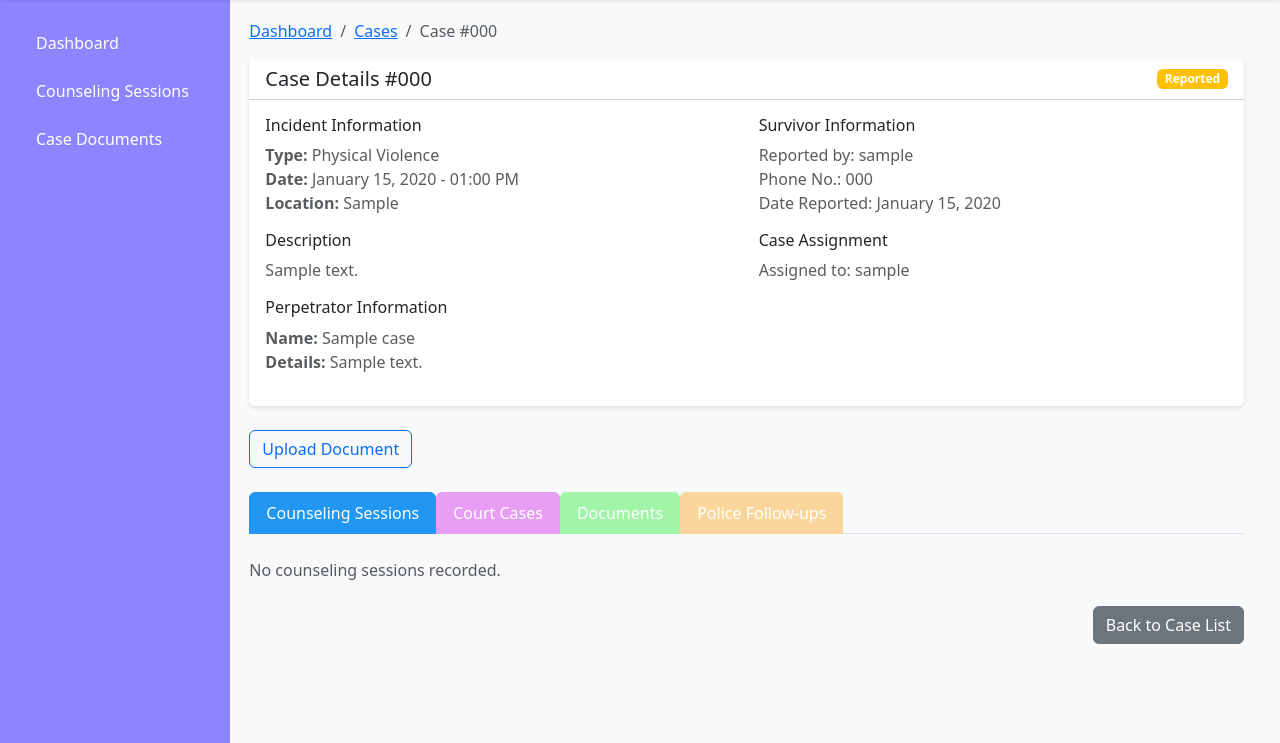
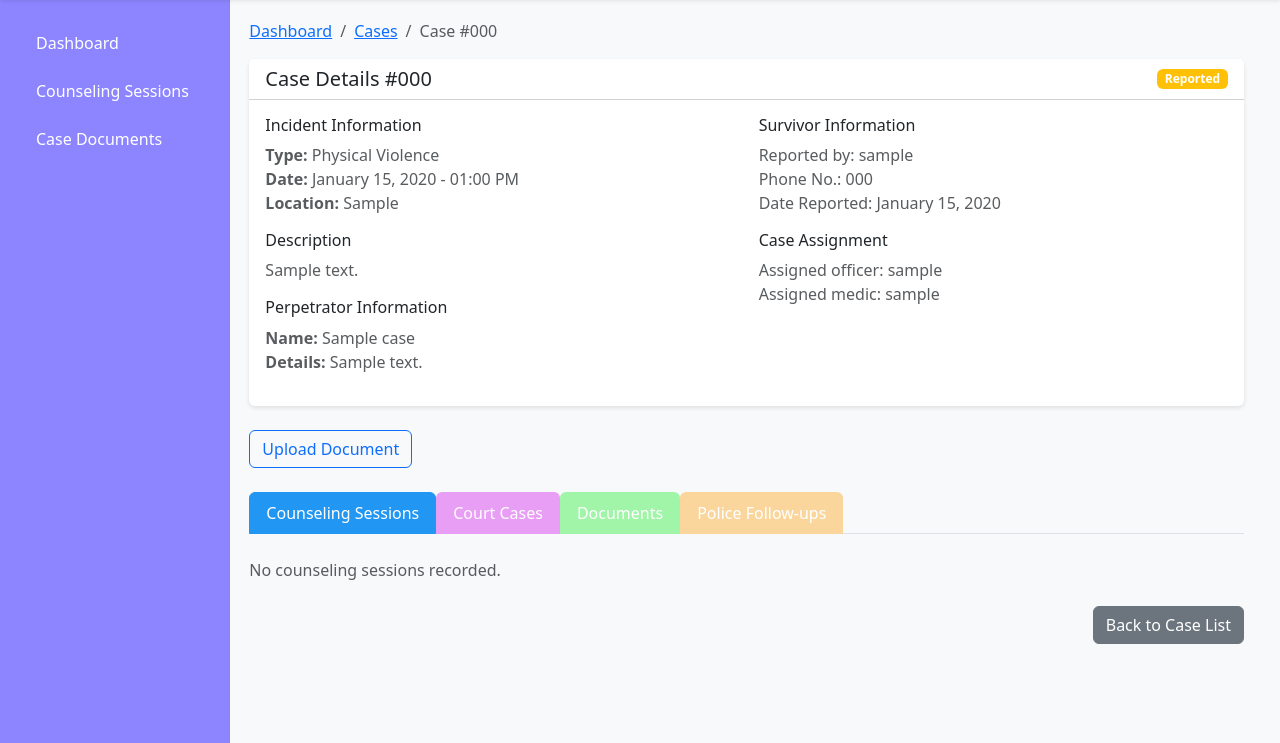
Before and after one commit to ezraopande/Salmaa, a Django app: page /cases/1/ in a window 1280 px wide. Shown: the part 57-800 px from the top of the page. Run offline with Django 3.2, Linux system fonts and the light colour scheme; a user stored in the database is signed in; tables that the repository leaves empty hold one stand-in row (values such as "Sample post"); data that the repository does not hold is empty.

Commit message:
update case management templates and views for medical officer role; adjust document upload and case assignment displays

```diff
--- a/cases/admin.py
+++ b/cases/admin.py
@@ -8,7 +8,7 @@ class CaseDocumentInline(admin.TabularInline):
 
 @admin.register(Case)
 class CaseAdmin(admin.ModelAdmin):
-    list_display = ("id", "survivor", "status", "incident_date", "incident_type", "assigned_officer", "assigned_medic")
+    list_display = ("case_number", "survivor", "status", "incident_date", "incident_type", "assigned_officer", "assigned_medic")
     list_filter = ("status", "incident_date", "incident_type")
     search_fields = ("survivor__username", "description")
     inlines = [CaseDocumentInline]
--- a/cases/templates/cases/case_detail.html
+++ b/cases/templates/cases/case_detail.html
@@ -63,8 +63,13 @@
 
                     <h6>Case Assignment</h6>
                     <p class="text-muted">
-                        {% if case.assigned_officer %}
-                            Assigned to: {{ case.assigned_officer.get_username }}
+                        {% if case.assigned_officer and case.assigned_medic %}
+                            Assigned officer: {{ case.assigned_officer.get_username }} <br>
+                            Assigned medic: {{ case.assigned_medic.username }}
+                        {% elif case.assigned_officer %}
+                            Assigned officer: {{ case.assigned_officer.get_username }}
+                        {% elif case.assigned_medic %}
+                            Assigned medic: {{ case.assigned_medic.username }}
                         {% else %}
                             Not yet assigned
                         {% endif %}
@@ -114,14 +119,15 @@
                         <i class="bi bi-plus-circle"></i> Add Follow-up
                     </a>
                 {% endif %}
-                {% if user.role == 'medical_officer' %}
-                    <a href="{% url 'add_police_followup' case.id %}" class="btn btn-outline-primary">
-                        <i class="bi bi-plus-circle"></i> Add Medical report
-                    </a>
-                {% endif %}
 
                 <a href="{% url 'upload_case_document' case.id %}" class="btn btn-outline-primary">
-                    <i class="bi bi-upload"></i> Upload Document
+                    <i class="bi bi-upload"></i>
+                    {% if user.role == 'medical_officer' %}
+                        Add Medical Report
+                    {% else %}
+                        Upload Document
+                    {% endif %}
+
                 </a>
             </div>
         </div>
--- a/cases/views.py
+++ b/cases/views.py
@@ -437,6 +437,11 @@ def case_documents(request):
         documents = CaseDocument.objects.filter(
             case__assigned_officer=request.user
         ).distinct()
+    elif request.user.role == 'medical_officer':
+        # Service providers see documents for cases they're counseling
+        documents = CaseDocument.objects.filter(
+            case__assigned_medic=request.user
+        ).distinct()
     else:
         documents = CaseDocument.objects.none()
 
--- a/templates/base.html
+++ b/templates/base.html
@@ -312,7 +312,7 @@
                             </a>
                         </li>
                         {% endif %}
-                        {% if user.role != "law_enforcement" %}
+                        {% if user.role in "officer survivor" %}
                         <li class="nav-item">
                             <a class="nav-link" href="{% url 'counseling_sessions' %}">
                                 Counseling Sessions
```
Also changed, not shown: cases/templates/cases/upload_document.html (+7 -1 lines), users/views.py (+4 -4 lines).
